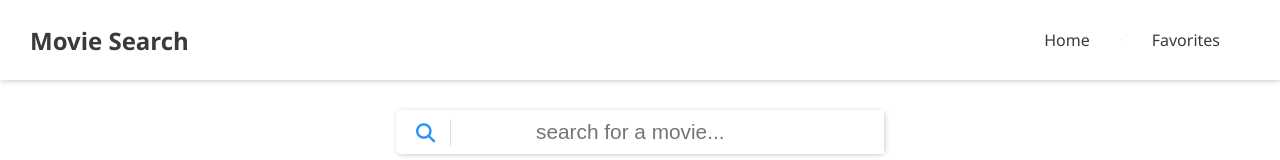
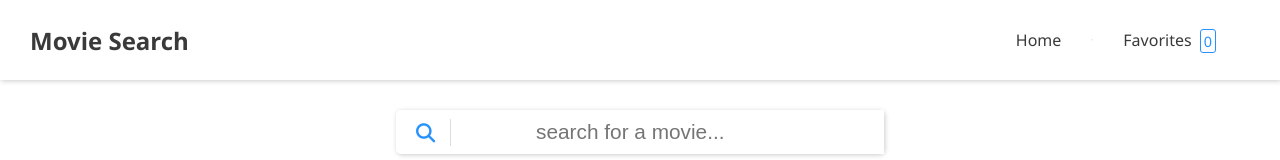
Before and after one commit to rubencns/movie-search, a React (Create React App) app: page / in a window 1280 px wide. Shown: the top 160 px of the page. Built offline with nearby package versions, Linux system fonts and the light colour scheme.

Commit message:
Add fav counter

```diff
--- a/src/components/Header.jsx
+++ b/src/components/Header.jsx
@@ -1,7 +1,8 @@
 import React, { useState } from 'react';
 import { NavLink, Link } from 'react-router-dom';
+import { connect } from 'react-redux';
 
-const Header = () => {
+const Header = ({ favCount }) => {
 
     const [menu, setMenu] = useState({
         show: false,
@@ -45,13 +46,21 @@ const Header = () => {
                     <div className="btn-line"></div>
                 </div>
                 <ul className={`nav-menu${menu.navMenu}`}>
-                    <NavLink to="/" className="nav-link" onClick={() => hideMenu()}> <li className="nav-item" >Home</li></NavLink>
+                    <NavLink to="/" className="nav-link" onClick={() => hideMenu()}>
+                        <li className="nav-item" >Home</li>
+                    </NavLink>
                     <hr className="nav-line" />
-                    <NavLink to="/favorites" className="nav-link" onClick={() => hideMenu()}> <li className="nav-item">Favorites</li></NavLink>
+                    <NavLink to="/favorites" className="nav-link" onClick={() => hideMenu()}>
+                        <li className="nav-item">Favorites <span className="fav-count">{favCount}</span></li>
+                    </NavLink>
                 </ul>
             </nav>
         </header>
     )
 }
 
-export default Header;
+const mapStateToProps = state => ({
+    favCount: state.favoriteReducer.favorites.length
+});
+
+export default connect(mapStateToProps)(Header);
--- a/src/scss/main.scss
+++ b/src/scss/main.scss
@@ -72,6 +72,15 @@ body {
     padding: 0 30px;
     background: #fff;
     @include boxShadow;
+
+    .fav-count {
+        padding: 1.5px 3px;
+        margin: 0 4px;
+        font-size: 0.9rem;
+        color: $primary-color;
+        border: 1px solid $primary-color;
+        border-radius: 3px;
+    }
 }
 
 .home {
```
